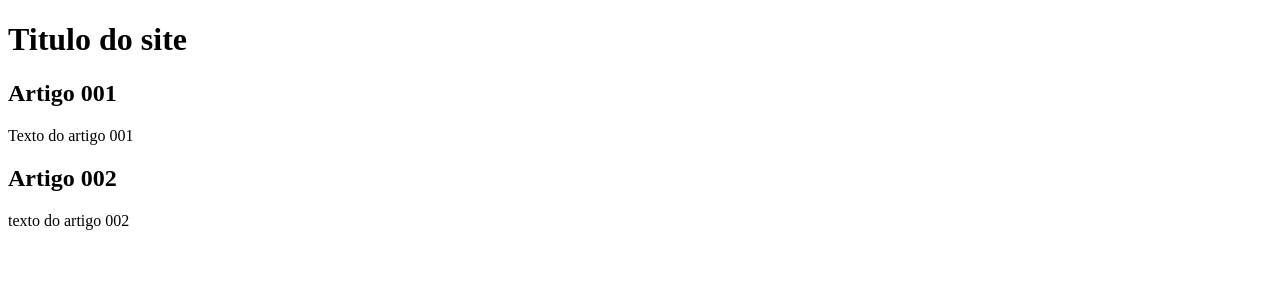
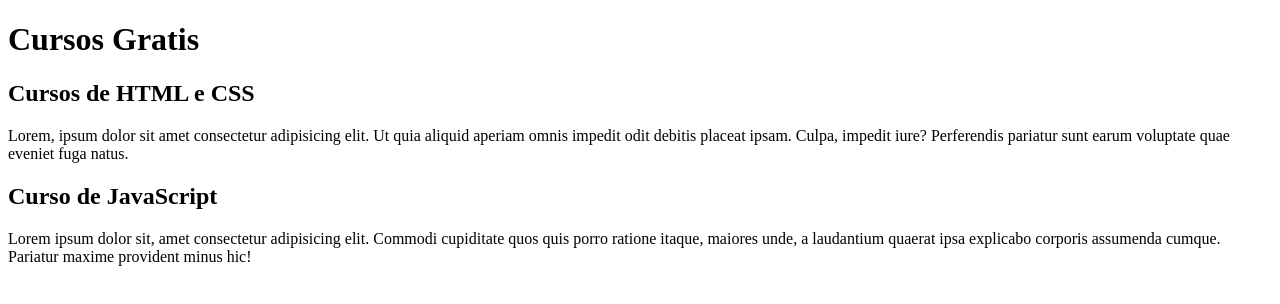
Before and after one commit to Josemar2002/projeto-site, a plain HTML site: page index.html in a window 1280 px wide. Drawn offline with Linux system fonts and the light colour scheme.

Commit message:
comecei a escrever o conteúdo

```diff
--- a/index.html
+++ b/index.html
@@ -8,15 +8,15 @@
 <body>
     <main>
         <header>
-            <h1>Titulo do site</h1>
+            <h1>Cursos Gratis</h1>
         </header>
         <article>
-            <h2>Artigo 001</h2>
-            <p>Texto do artigo 001</p>
+            <h2>Cursos de HTML e CSS</h2>
+            <p>Lorem, ipsum dolor sit amet consectetur adipisicing elit. Ut quia aliquid aperiam omnis impedit odit debitis placeat ipsam. Culpa, impedit iure? Perferendis pariatur sunt earum voluptate quae eveniet fuga natus.</p>
         </article>
         <article>
-            <h2>Artigo 002</h2>
-            <p>texto do artigo 002</p>
+            <h2>Curso de JavaScript</h2>
+            <p>Lorem ipsum dolor sit, amet consectetur adipisicing elit. Commodi cupiditate quos quis porro ratione itaque, maiores unde, a laudantium quaerat ipsa explicabo corporis assumenda cumque. Pariatur maxime provident minus hic!</p>
         </article>
     </main>
 
```
